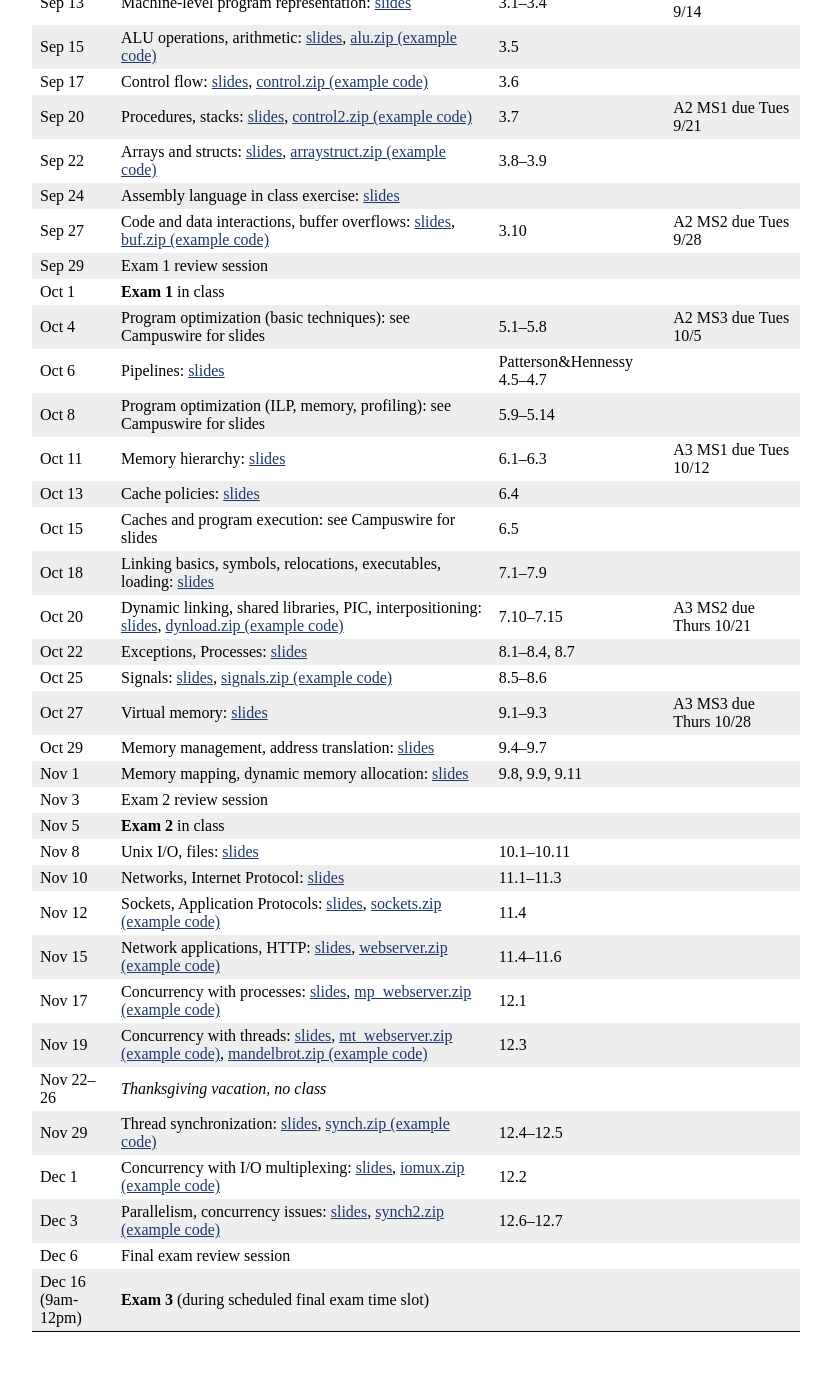
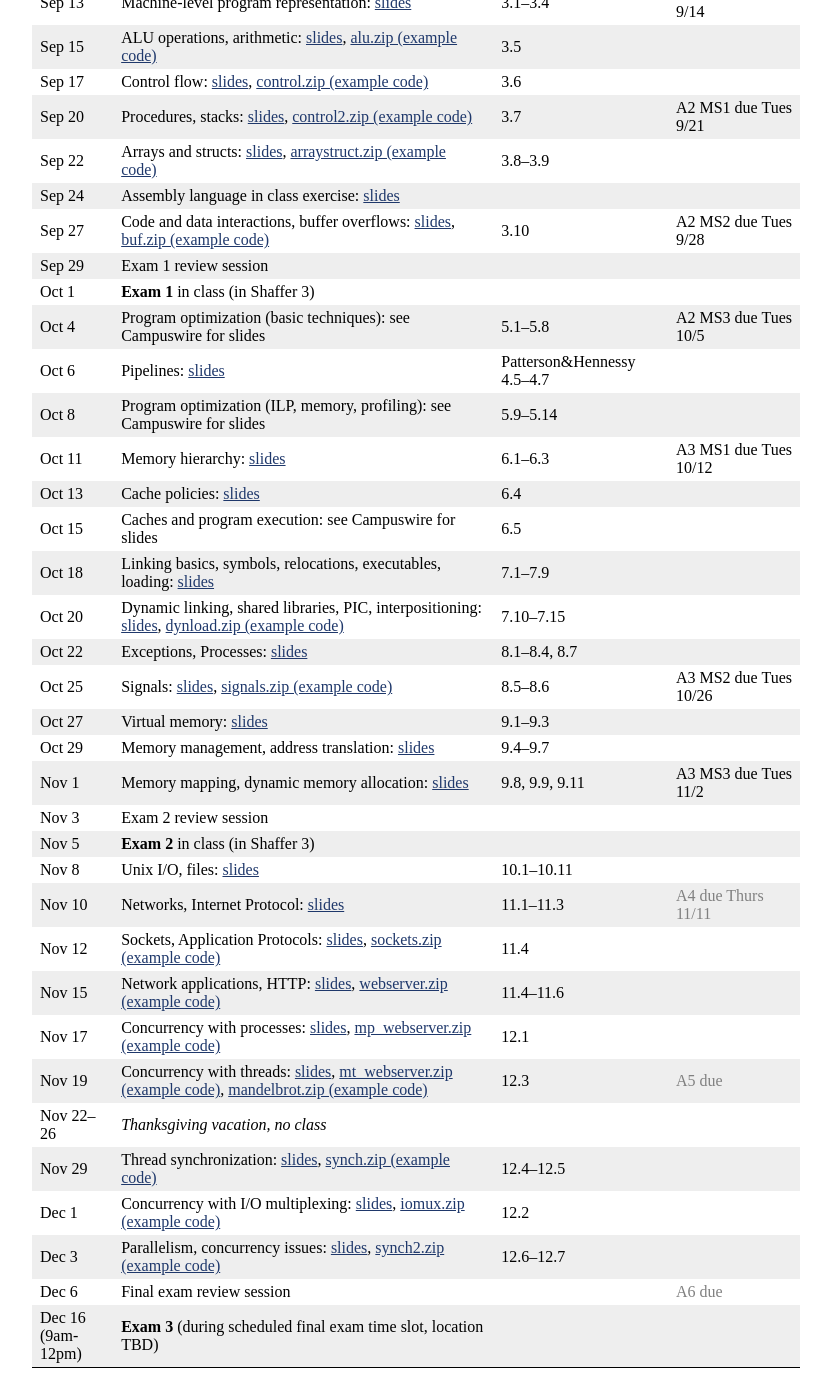
Before and after one commit to jhucsf/fall2021, a Jekyll site: the page built from schedule.md, in a window 1280 px wide and 1400 px high, scrolled down 664 px. Shown: the whole window, without its empty margins (224-1055 px from the left). Built offline with Jekyll 4.4.1, drawn with Linux system fonts in a browser that asks for light colours; before the commit the page ends 2028 px from its top, so only the background shows below that.

Commit message:
extension on A3 MS2 and MS3, tentative A4-6 due dates

```diff
--- a/schedule.md
+++ b/schedule.md
@@ -37,7 +37,7 @@ Sep 22             | Arrays and structs: [slides](lectures/lecture10-public.pdf)
 Sep 24             | Assembly language in class exercise: [slides](lectures/assembly-exercise-public.pdf) | |
 Sep 27             | Code and data interactions, buffer overflows: [slides](lectures/lecture11-public.pdf), [buf.zip (example code)](lectures/buf.zip) | 3.10 | A2 MS2 due Tues 9/28
 Sep 29             | Exam 1 review session
-Oct 1              | **Exam 1** in class
+Oct 1              | **Exam 1** in class (in Shaffer 3)
 Oct 4             | Program optimization (basic techniques): see Campuswire for slides | 5.1–5.8 | A2 MS3 due Tues 10/5
 Oct 6             | Pipelines: [slides](lectures/lecture13-public.pdf) | Patterson&amp;Hennessy 4.5–4.7 |
 Oct 8              | Program optimization (ILP, memory, profiling): see Campuswire for slides | 5.9–5.14 |
@@ -45,23 +45,23 @@ Oct 11              | Memory hierarchy: [slides](lectures/lecture15-public.pdf)
 Oct 13              | Cache policies: [slides](lectures/lecture16-public.pdf) | 6.4
 Oct 15              | Caches and program execution: see Campuswire for slides | 6.5 |
 Oct 18             | Linking basics, symbols, relocations, executables, loading: [slides](lectures/lecture18-public.pdf) | 7.1–7.9 |
-Oct 20             | Dynamic linking, shared libraries, PIC, interpositioning: [slides](lectures/lecture19-public.pdf), [dynload.zip (example code)](lectures/dynload.zip) | 7.10–7.15 | A3 MS2 due Thurs 10/21
+Oct 20             | Dynamic linking, shared libraries, PIC, interpositioning: [slides](lectures/lecture19-public.pdf), [dynload.zip (example code)](lectures/dynload.zip) | 7.10–7.15 |
 Oct 22             | Exceptions, Processes: [slides](lectures/lecture20-public.pdf) | 8.1–8.4, 8.7 |
-Oct 25             | Signals: [slides](lectures/lecture21-public.pdf), [signals.zip (example code)](lectures/signals.zip) | 8.5–8.6 |
-Oct 27             | Virtual memory: [slides](lectures/lecture22-public.pdf) | 9.1–9.3 | A3 MS3 due Thurs 10/28
-Oct 29             | Memory management, address translation: [slides](lectures/lecture23-public.pdf) | 9.4–9.7
-Nov 1             | Memory mapping, dynamic memory allocation: [slides](lectures/lecture24-public.pdf) | 9.8, 9.9, 9.11 |
+Oct 25             | Signals: [slides](lectures/lecture21-public.pdf), [signals.zip (example code)](lectures/signals.zip) | 8.5–8.6 |  A3 MS2 due Tues 10/26
+Oct 27             | Virtual memory: [slides](lectures/lecture22-public.pdf) | 9.1–9.3 |
+Oct 29             | Memory management, address translation: [slides](lectures/lecture23-public.pdf) | 9.4–9.7 |
+Nov 1             | Memory mapping, dynamic memory allocation: [slides](lectures/lecture24-public.pdf) | 9.8, 9.9, 9.11 | A3 MS3 due Tues 11/2
 Nov 3             | Exam 2 review session
-Nov 5              | **Exam 2** in class
+Nov 5              | **Exam 2** in class (in Shaffer 3)
 Nov 8             | Unix I/O, files: [slides](lectures/lecture25-public.pdf) | 10.1–10.11 |
-Nov 10              | Networks, Internet Protocol: [slides](lectures/lecture26-public.pdf) | 11.1–11.3 |
+Nov 10              | Networks, Internet Protocol: [slides](lectures/lecture26-public.pdf) | 11.1–11.3 | <span class="tentative">A4 due Thurs 11/11</span>
 Nov 12              | Sockets, Application Protocols: [slides](lectures/lecture27-public.pdf), [sockets.zip (example code)](lectures/sockets.zip) | 11.4 |
 Nov 15              | Network applications, HTTP: [slides](lectures/lecture28-public.pdf), [webserver.zip (example code)](lectures/webserver.zip) | 11.4–11.6 |
 Nov 17              | Concurrency with processes: [slides](lectures/lecture29-public.pdf), [mp\_webserver.zip (example code)](lectures/mp_webserver.zip) | 12.1 |
-Nov 19             | Concurrency with threads: [slides](lectures/lecture30-public.pdf), [mt\_webserver.zip (example code)](lectures/mt_webserver.zip), [mandelbrot.zip (example code)](lectures/mandelbrot.zip) | 12.3 |
+Nov 19             | Concurrency with threads: [slides](lectures/lecture30-public.pdf), [mt\_webserver.zip (example code)](lectures/mt_webserver.zip), [mandelbrot.zip (example code)](lectures/mandelbrot.zip) | 12.3 | <span class="tentative">A5 due</span>
 Nov 22–26          | *Thanksgiving vacation, no class*
 Nov 29             | Thread synchronization: [slides](lectures/lecture31-public.pdf), [synch.zip (example code)](lectures/synch.zip) | 12.4–12.5
 Dec 1             | Concurrency with I/O multiplexing: [slides](lectures/lecture32-public.pdf), [iomux.zip (example code)](lectures/iomux.zip) | 12.2 |
 Dec 3             | Parallelism, concurrency issues: [slides](lectures/lecture33-public.pdf), [synch2.zip (example code)](lectures/synch2.zip) | 12.6–12.7 |
-Dec 6             | Final exam review session | |
-Dec 16<br>(9am-12pm)   | **Exam 3** (during scheduled final exam time slot)
+Dec 6             | Final exam review session | | <span class="tentative">A6 due</span>
+Dec 16<br>(9am-12pm)   | **Exam 3** (during scheduled final exam time slot, location TBD)
```
Also changed, not shown: assign/assign03.md (+2 -2 lines), assignments.md (+1 -1 lines), index.md (+2 -0 lines).
